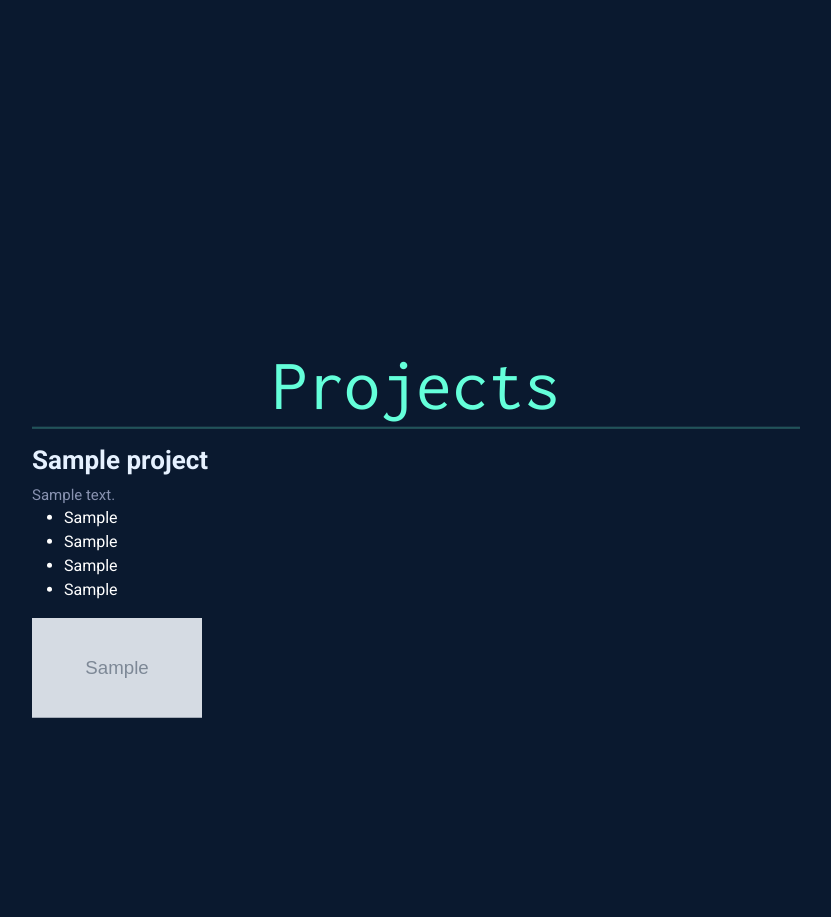
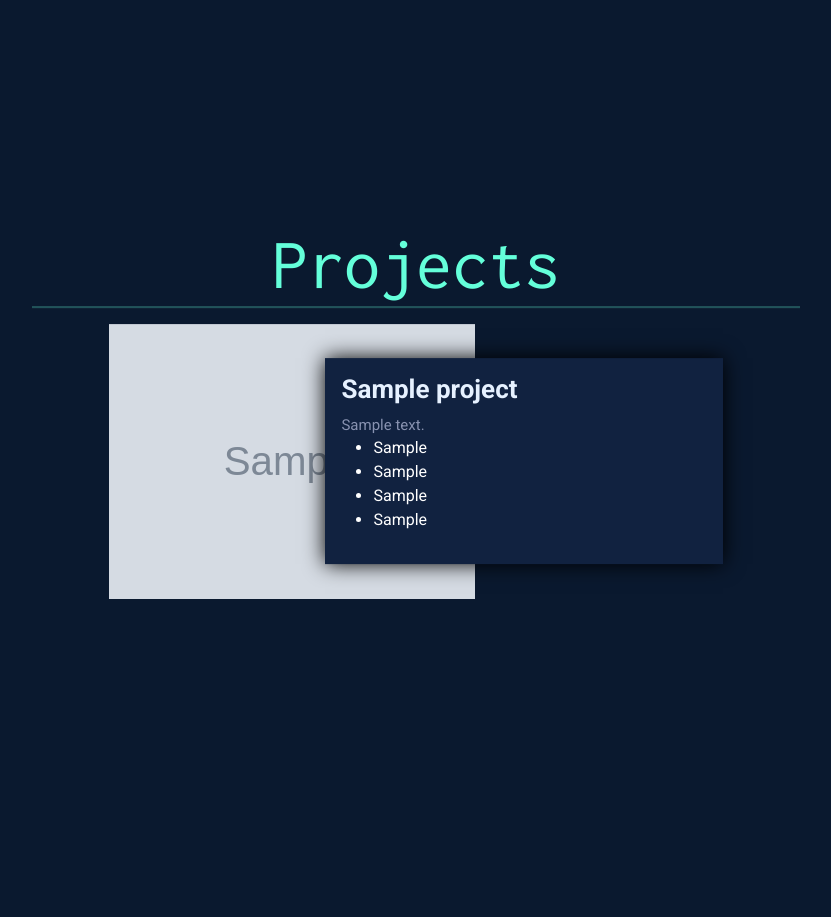
Before and after one commit to arekbauer/Personal-Portfolio-Project, a Django app: template portfolio/templates/portfolio/home.html in a window 1280 px wide. Shown: the part 2966-3883 px from the top of the page, without its empty margins (224-1055 px from the left). Before the commit the page ends 3684 px from the top, so only its background shows below. Run offline with Django 3.2, Linux system fonts and the light colour scheme; the template is opened without the code that fills it: most values are stand-ins (such as "Sample title", 1, 10 or a date in 2020); grey boxes marked "Sample" are stand-in pictures.

Commit message:
Mid way projects section

```diff
--- a/portfolio/static/portfolio/custom.css
+++ b/portfolio/static/portfolio/custom.css
@@ -268,12 +268,51 @@
     transform: translate(-50%, -50%);
 }
 
+.projects .item {
+    display: flex;
+    align-items: center;
+    justify-content: center;
+    max-width: 80%;
+    margin: 0 auto;
+    margin-bottom: 15rem;
+}
+
+.projects .item:nth-child(even) {
+    flex-direction: row-reverse;
+}
+
+.projects .item .left {
+    flex: 1;
+}
+
+.projects .item .right {
+    flex: 1;
+    margin-left: -150px;
+    background-color: var(--mid-blue);
+    padding: 1rem;
+    box-shadow: 0 0 20px black;
+}
+
+.projects .item:nth-child(even) .right {
+    margin-left: 0;
+}
+
+.projects .item:nth-child(even) .left {
+    margin-left: -150px;
+}
+
+.projects .item .left img {
+    height: 275px;
+    overflow: hidden;
+    object-fit: cover;
+}
+
 .projects .titles h1 {
     margin-top: 20rem;
 }
 
 /* Title */
-.projects .all-items h1 {
+.projects .item h1 {
     color: var(--lighest-blue);
     font-family: var(--default-font);
     font-weight: 700;
@@ -281,7 +320,7 @@
 }
 
 /* Description */
-.projects .all-items p {
+.projects .item p {
     color: var(--light-blue);
     font-family: var(--default-font);
     font-weight: 400;
--- a/portfolio/templates/portfolio/home.html
+++ b/portfolio/templates/portfolio/home.html
@@ -41,18 +41,22 @@
                 {% endfor %}
             </div>
         </div>
-        <div class="projects">
+        <section class="projects">
             <div class="titles">
                 <h1>Projects</h1>
                 <hr noshade>
             </div>
             <div class="all-items">
-                <div class="item">
                 {% for project in projects %}
-                    <div class ="left">
+                <article class="item">
+                    <div class="left">
+                        {% if project.url %}
+                        <a href="{{ project.url }}"><img src="{{ project.image.url }}"></a>
+                        {% endif %}
+                    </div>
+                    <div class="right">
                         <h1>{{ project.title }}</h1>
                         <p>{{ project.description }}</p>
-                        <div class="skills">
                         <ul>
                             {% if project.skill1 %}
                             <li>{{ project.skill1 }}</li>
@@ -67,19 +71,12 @@
                             <li>{{ project.skill4 }}</li>
                             {% endif %}
                         </ul>
-                            <div class="right">
-                                <div class="img">
-                                {% if project.url %}
-                                <a href="{{ project.url }}"><img src="{{ project.image.url }}" height="100" width="170"></a>
-                                {% endif %}
                     </div>
-                            </div>
-                        </div>
-                    </div>
+                </article>
                 {% endfor %}
             </div>
-            </div>
-        </div>
+
+        </section>
   </body>
 </html>
 
```
Also changed, not shown: db.sqlite3, media/portfolio/images/TheFabledFeats_oiOpbrf.PNG (added), 2 other files. Lines whose indentation alone changed are shown as unchanged.
